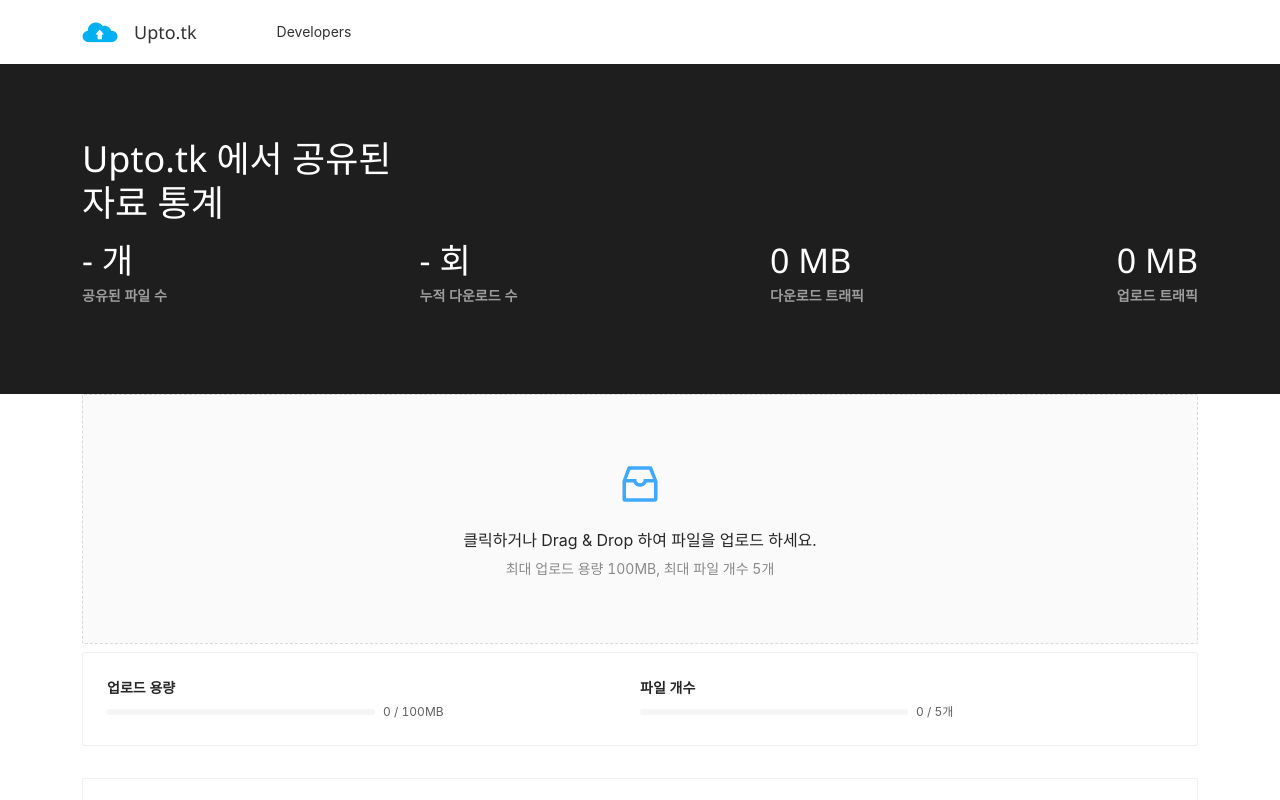
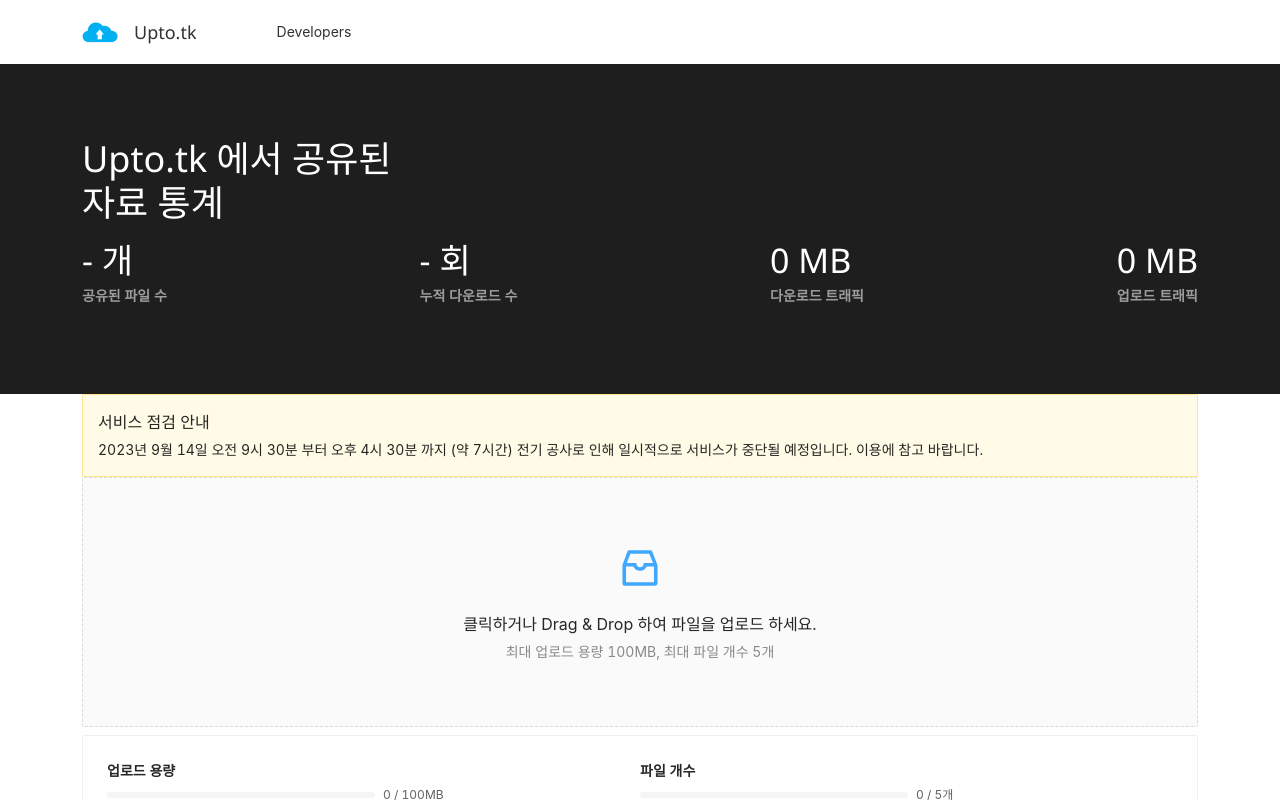
Before and after one commit to bb2002/uptotk-client, a React (Create React App) app: page / in a window 1280 px wide. Shown: the top 800 px of the page. Built offline with nearby package versions, Linux system fonts and the light colour scheme; no server answers.

Commit message:
Alert add

```diff
--- a/src/App.js
+++ b/src/App.js
@@ -7,7 +7,7 @@
 import DownloadPage from "./pages/Download.page";
 import React, {useEffect, useState} from "react";
 import DevelopersPage from "./pages/Developers.page";
-
+import { Alert } from 'antd';
 
 function App() {
   const [windowWidth, setWindowWidth] = useState(window.innerWidth);
@@ -23,6 +23,11 @@
       <HeaderComp />
       <AnalysisComp />
       <div className="container">
+        <Alert
+          message="서비스 점검 안내"
+          description="2023년 9월 14일 오전 9시 30분 부터 오후 4시 30분 까지 (약 7시간) 전기 공사로 인해 일시적으로 서비스가 중단될 예정입니다. 이용에 참고 바랍니다."
+          type="warning"
+        />
         <Routes>
           <Route path="/" element={<MainPage />} />
           <Route path="/developers" element={<DevelopersPage />} />
```
